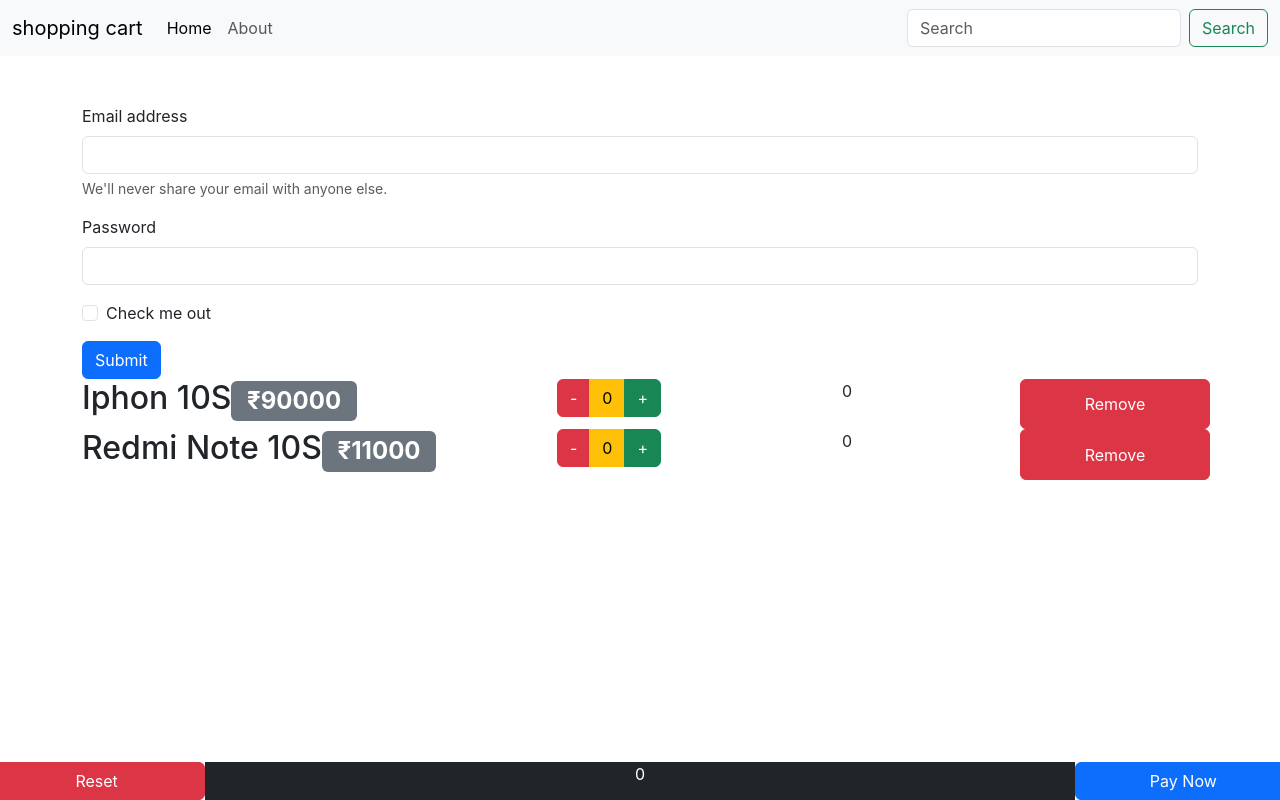
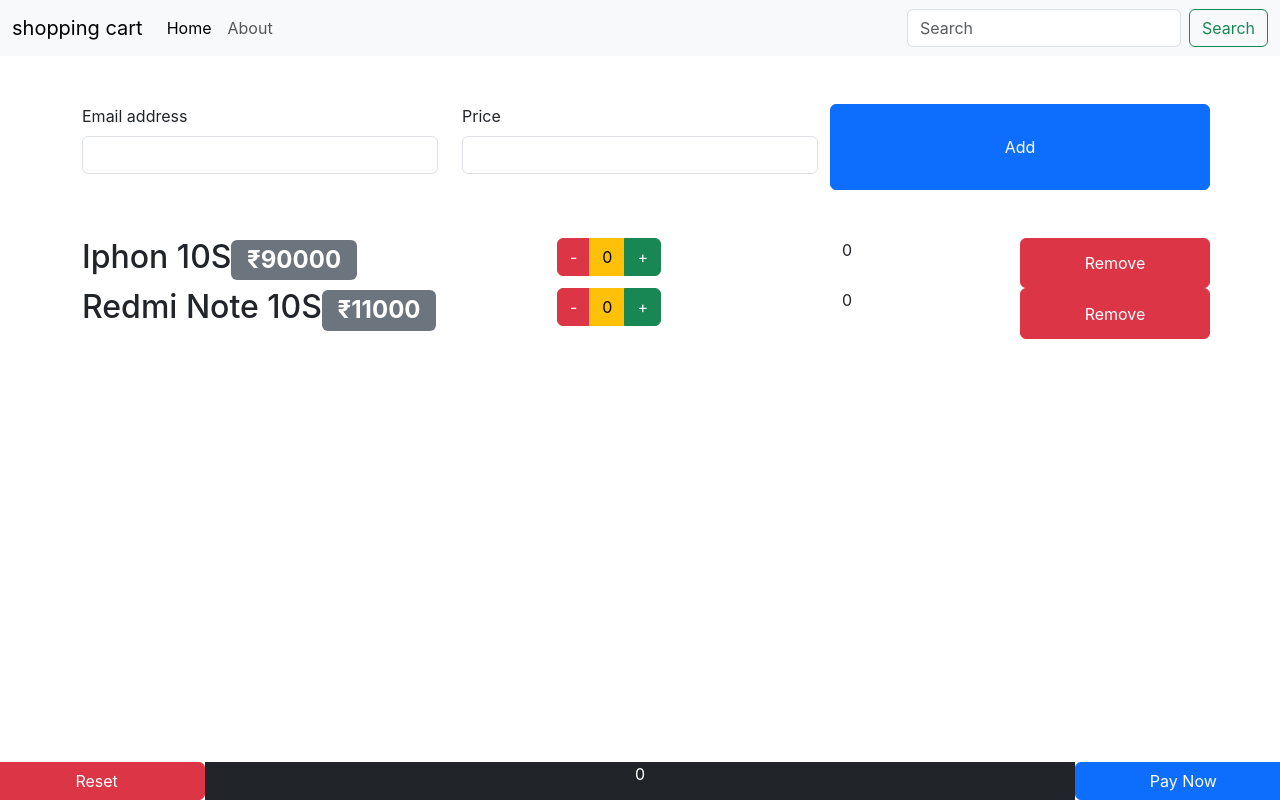
Before and after one commit to satya549/Reactjs, a React (Create React App) app: page / in a window 1280 px wide. Built offline with nearby package versions, Linux system fonts and the light colour scheme.

Commit message:
fix-fix some error

```diff
--- a/src/App.js
+++ b/src/App.js
@@ -62,11 +62,23 @@
     setTotalAmount(newTotalAmount);
   };
 
+  const addItem = (name,price) => {
+    let newProductlist = [...productList];
+    newProductlist.push({
+      price:price,
+      name:name,
+      quantity:0
+    });
+    setProductList(newProductlist);
+
+
+  }
+
   return (
     <>
       <Navbar />
       <main className="container mt-5">
-        <AddItem/>
+        <AddItem addItem={addItem}/>
         <ProductList
           productList={productList}
           incrementQuantity={incrementQuantity}
--- a/src/components/AddItem.js
+++ b/src/components/AddItem.js
@@ -2,21 +2,18 @@
 class addItem extends Component {
     state = {  }
     render() {
-        return <form>
-        <div className="mb-3">
-          <label htmlFor="exampleInputEmail1" className="form-label">Email address</label>
-          <input type="email" className="form-control" id="exampleInputEmail1" aria-describedby="emailHelp"/>
-          <div id="emailHelp" className="form-text">We'll never share your email with anyone else.</div>
+        return <form className="row mb-5">
+        <div className="mb-3 col-4">
+          <label htmlFor="inputName" className="form-label">Email address</label>
+          <input type="text" className="form-control" id="inputName" aria-describedby="name"/>
         </div>
-        <div className="mb-3">
-          <label htmlFor="exampleInputPassword1" className="form-label">Password</label>
-          <input type="password" className="form-control" id="exampleInputPassword1"/>
+        <div className="mb-3 col-4">
+          <label htmlFor="inputPrice" className="form-label">Price</label>
+          <input type="number" className="form-control" id="price"/>
         </div>
-        <div className="mb-3 form-check">
-          <input type="checkbox" className="form-check-input" id="exampleCheck1"/>
-          <label className="form-check-label" htmlFor="exampleCheck1">Check me out</label>
-        </div>
-        <button type="submit" className="btn btn-primary">Submit</button>
+        <button type="submit" className="btn btn-primary col-4" onClick={() => {
+          this.props.addItem()
+        }}>Add</button>
       </form>;
     }
 }
```
